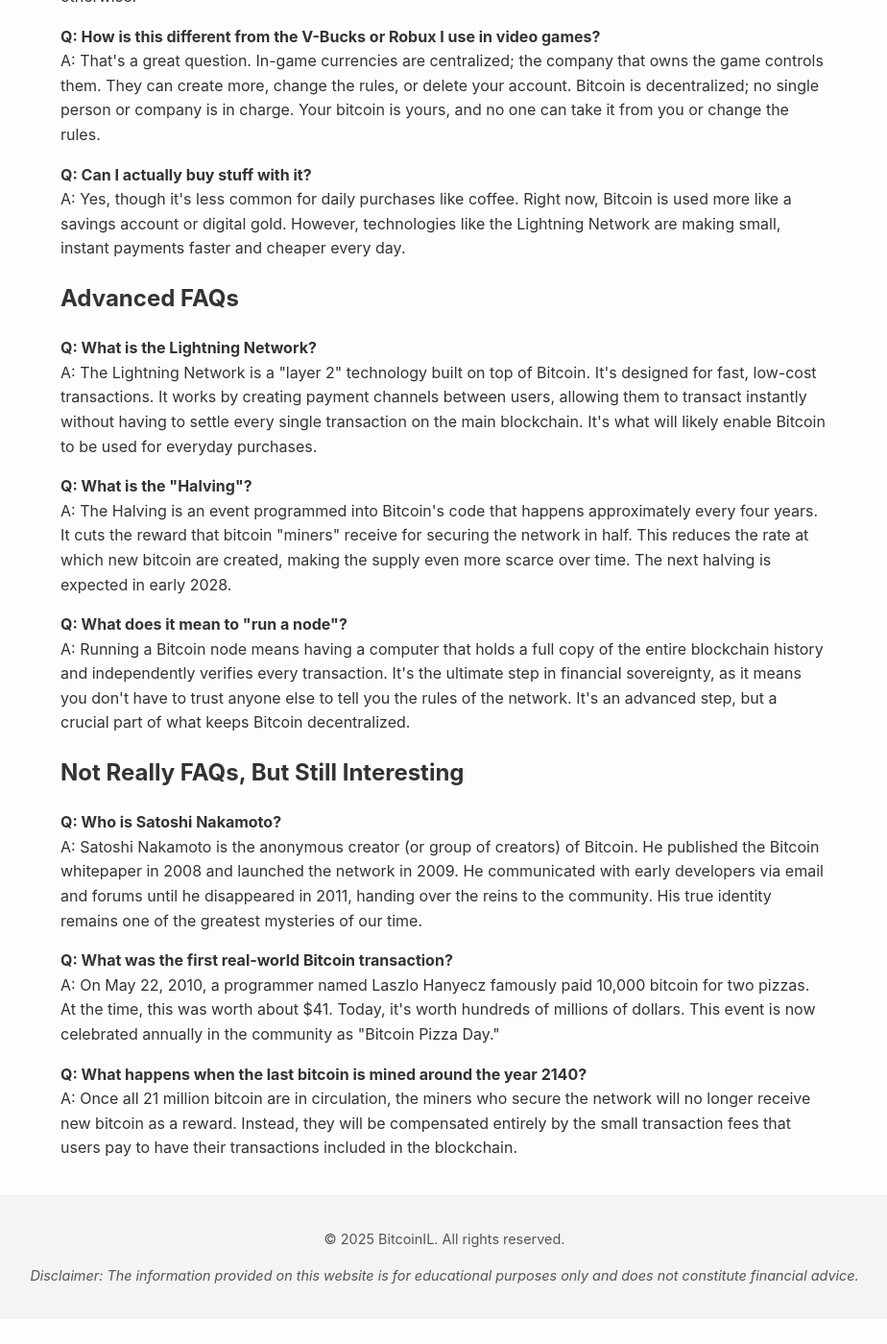
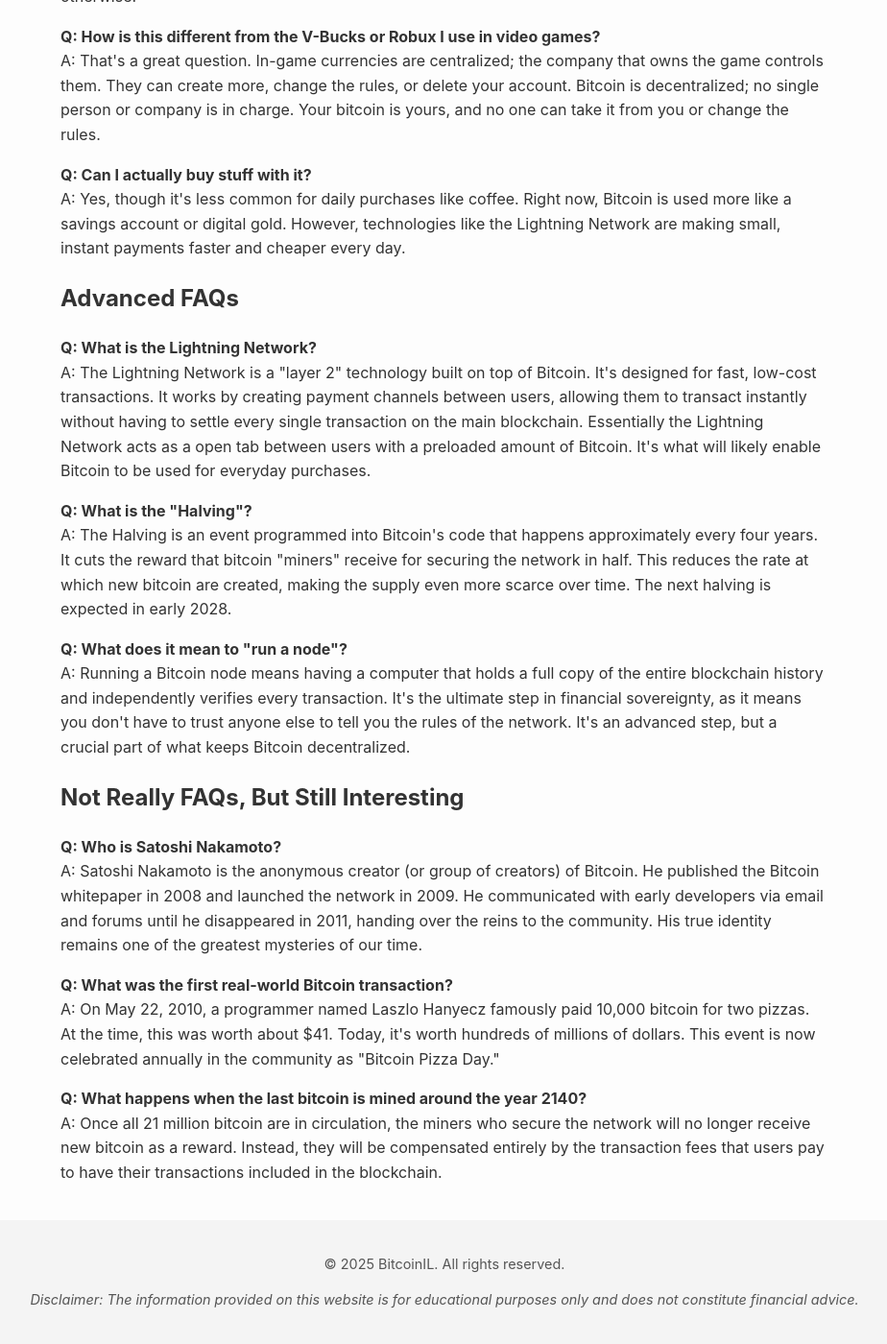
Before and after one commit to YaronWhite86/bitcoin-consulting-israel-staging.github.io, a Jekyll site: the page built from faq.html, in a window 1280 px wide and 1400 px high, scrolled down 2322 px. Shown: the whole window at 96% size, without its empty margins (177-1101 px from the left). Built offline with Jekyll 4.4.1, drawn with Linux system fonts in a browser that asks for light colours; before the commit the page ends 3696 px from its top, so only the background shows below that.

Commit message:
Update faq.html

```diff
--- a/faq.html
+++ b/faq.html
@@ -82,7 +82,7 @@
   <div class="faq-section" id="advanced">
     <h2>Advanced FAQs</h2>
     <p><strong>Q: What is the Lightning Network?</strong><br>
-    A: The Lightning Network is a "layer 2" technology built on top of Bitcoin. It's designed for fast, low-cost transactions. It works by creating payment channels between users, allowing them to transact instantly without having to settle every single transaction on the main blockchain. It's what will likely enable Bitcoin to be used for everyday purchases.</p>
+    A: The Lightning Network is a "layer 2" technology built on top of Bitcoin. It's designed for fast, low-cost transactions. It works by creating payment channels between users, allowing them to transact instantly without having to settle every single transaction on the main blockchain. Essentially the Lightning Network acts as a open tab between users with a preloaded amount of Bitcoin. It's what will likely enable Bitcoin to be used for everyday purchases.</p>
 
     <p><strong>Q: What is the "Halving"?</strong><br>
     A: The Halving is an event programmed into Bitcoin's code that happens approximately every four years. It cuts the reward that bitcoin "miners" receive for securing the network in half. This reduces the rate at which new bitcoin are created, making the supply even more scarce over time. The next halving is expected in early 2028.</p>
@@ -100,6 +100,6 @@
     A: On May 22, 2010, a programmer named Laszlo Hanyecz famously paid 10,000 bitcoin for two pizzas. At the time, this was worth about $41. Today, it's worth hundreds of millions of dollars. This event is now celebrated annually in the community as "Bitcoin Pizza Day."</p>
 
     <p><strong>Q: What happens when the last bitcoin is mined around the year 2140?</strong><br>
-    A: Once all 21 million bitcoin are in circulation, the miners who secure the network will no longer receive new bitcoin as a reward. Instead, they will be compensated entirely by the small transaction fees that users pay to have their transactions included in the blockchain.</p>
+    A: Once all 21 million bitcoin are in circulation, the miners who secure the network will no longer receive new bitcoin as a reward. Instead, they will be compensated entirely by the transaction fees that users pay to have their transactions included in the blockchain.</p>
   </div>
 </div>
```
